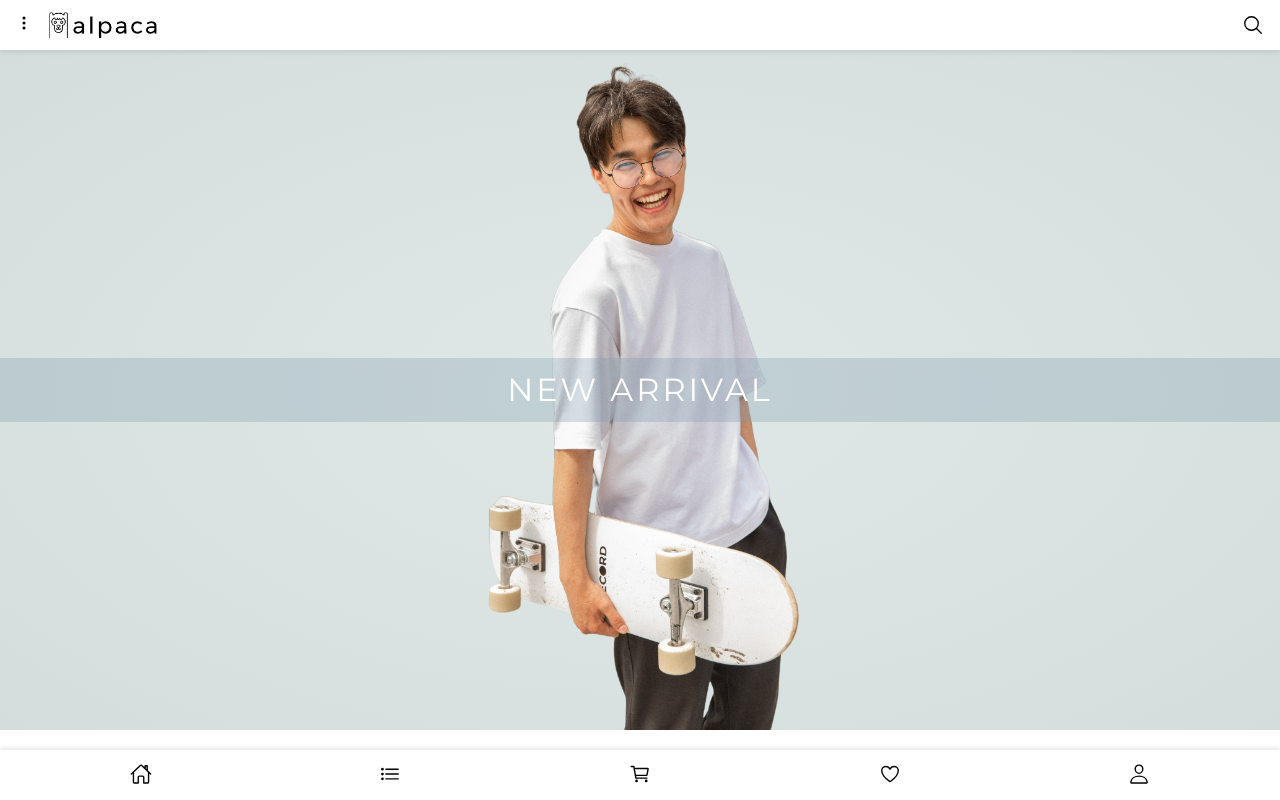
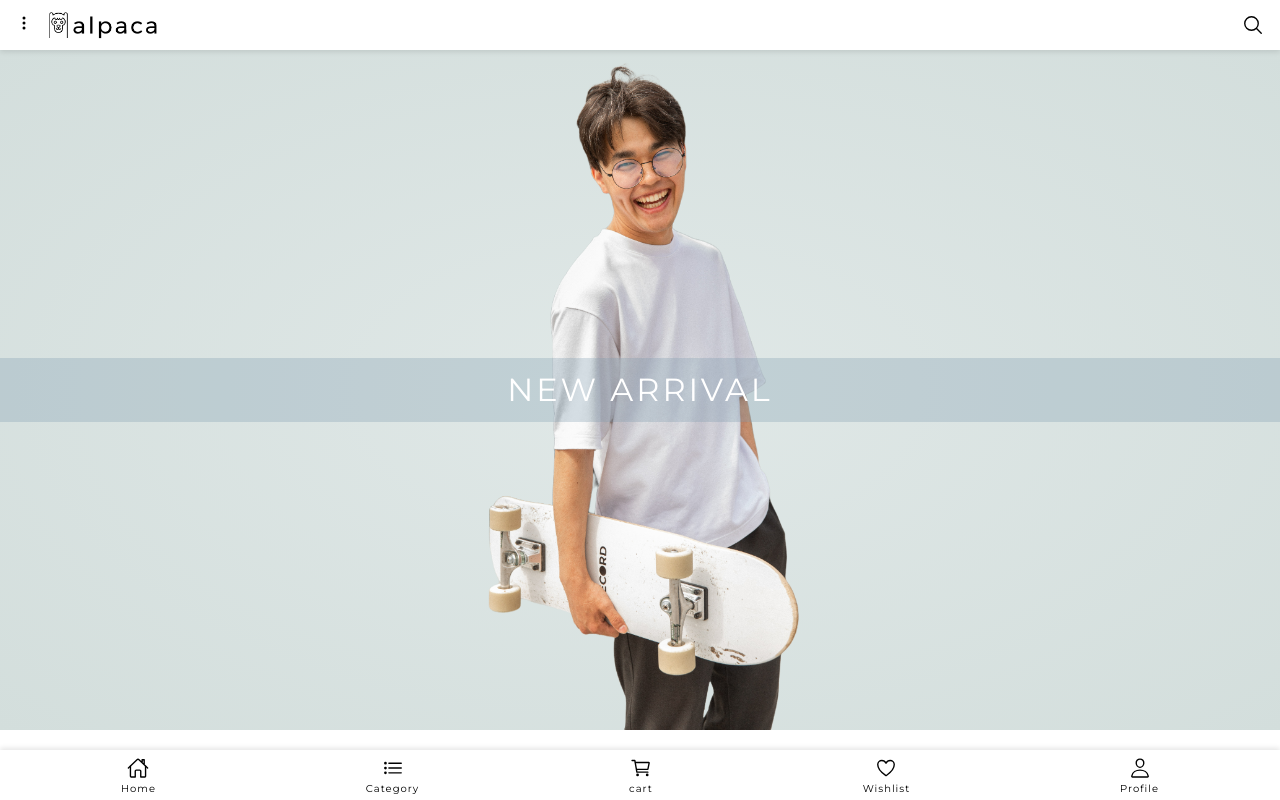
Before and after one commit to aldi-milano/alpaca-store, a React (Create React App) app: page / in a window 1280 px wide. Built offline with nearby package versions, Linux system fonts and the light colour scheme; no server answers.

Commit message:
fixing nav bottom and adding wishlist button

```diff
--- a/package.json
+++ b/package.json
@@ -9,6 +9,7 @@
     "react": "^18.2.0",
     "react-dom": "^18.2.0",
     "react-icons": "^4.4.0",
+    "react-router-dom": "^6.3.0",
     "react-scripts": "5.0.1",
     "sass": "^1.53.0",
     "sass-loader": "^13.0.2",
--- a/src/components/card/Card.js
+++ b/src/components/card/Card.js
@@ -1,10 +1,11 @@
 import React, { useRef, useEffect, useState } from 'react';
-import Wishlist from '../navigation/icon/Wishlist';
-import { IoCartOutline } from 'react-icons/io5';
+import Swal from 'sweetalert2';
+import { IoCartOutline, IoHeartOutline, IoHeart } from 'react-icons/io5';
 import './card.scss';
 
 function SearchItem({ title, price, img, onHandleAddtoCart, id }) {
   const [spans, setSpans] = useState(0);
+  const [active, setActive] = useState(false);
 
   const heightRef = useRef();
 
@@ -18,6 +19,25 @@ function SearchItem({ title, price, img, onHandleAddtoCart, id }) {
     const height = heightRef.current.clientHeight;
     const spans = Math.ceil(height / 10);
     setSpans(spans);
+  }
+
+  function onHandleWishlist() {
+    setActive(!active);
+    const Toast = Swal.mixin({
+      toast: true,
+      position: 'bottom',
+      iconColor: 'white',
+      customClass: {
+        popup: 'colored-toast',
+      },
+      showConfirmButton: false,
+      timer: 1500,
+      // timerProgressBar: true,
+    });
+    Toast.fire({
+      icon: 'success',
+      title: 'Item added to wishlist',
+    });
   }
 
   return (
@@ -39,7 +59,15 @@ function SearchItem({ title, price, img, onHandleAddtoCart, id }) {
               minimumFractionDigits: 0,
             })}
           </p>
-          <Wishlist />
+          <IoHeartOutline
+            className={`icon__wishlist${active ? '--active' : ''}`}
+            onClick={onHandleWishlist}
+          />
+          <IoHeart
+            className={`icon__wishlist${active ? '' : '--active'}`}
+            onClick={onHandleWishlist}
+            style={{ color: 'red' }}
+          />
         </div>
         <p className='card__desc-title'>{title}</p>
         <div
--- a/src/components/card/card.scss
+++ b/src/components/card/card.scss
@@ -1,4 +1,10 @@
 @use '../../scss/utility' as u;
+
+.colored-toast.swal2-icon-success {
+  background-color: #2f9e44 !important;
+  color: #fff;
+  margin-bottom: u.rem(50);
+}
 
 .card {
   display: block;
@@ -73,8 +79,11 @@
   }
 }
 
-.flex {
-  display: flex;
-  justify-content: flex-start;
-  align-items: center;
+.icon__wishlist {
+  font-size: u.rem(22);
+  cursor: pointer;
+
+  &--active {
+    display: none;
+  }
 }
--- a/src/components/navigation/icon/Cart.js
+++ b/src/components/navigation/icon/Cart.js
@@ -4,11 +4,12 @@ import { IoCartOutline } from 'react-icons/io5';
 
 function Cart({ items }) {
   return (
-    <div className='cart'>
+    <div className='cart flex'>
       <IoCartOutline className='nav__icon--cart' />
       <div className={`indicator${items.length > 0 ? '--active' : ''}`}>
         {items.length}
       </div>
+      <p className='nav__title'>cart</p>
     </div>
   );
 }
--- a/src/components/navigation/icon/Category.js
+++ b/src/components/navigation/icon/Category.js
@@ -3,8 +3,9 @@ import { IoListOutline } from 'react-icons/io5';
 
 function Category() {
   return (
-    <div>
+    <div className='flex'>
       <IoListOutline className='nav__icon' />
+      <p className='nav__title'>Category</p>
     </div>
   );
 }
--- a/src/components/navigation/icon/Home.js
+++ b/src/components/navigation/icon/Home.js
@@ -3,8 +3,9 @@ import { IoHomeOutline } from 'react-icons/io5';
 
 function Home() {
   return (
-    <div>
+    <div className='flex'>
       <IoHomeOutline className='nav__icon' />
+      <p className='nav__title'>Home</p>
     </div>
   );
 }
--- a/src/components/navigation/icon/Profile.js
+++ b/src/components/navigation/icon/Profile.js
@@ -4,8 +4,9 @@ import { IoPersonOutline } from 'react-icons/io5';
 
 function Profile() {
   return (
-    <div>
+    <div className='flex'>
       <IoPersonOutline className='nav__icon' />
+      <p className='nav__title'>Profile</p>
     </div>
   );
 }
--- a/src/components/navigation/icon/Wishlist.js
+++ b/src/components/navigation/icon/Wishlist.js
@@ -3,8 +3,9 @@ import { IoHeartOutline } from 'react-icons/io5';
 
 function Wishlist() {
   return (
-    <div>
+    <div className='flex'>
       <IoHeartOutline className='nav__icon' />
+      <p className='nav__title'>Wishlist</p>
     </div>
   );
 }
--- a/src/components/navigation/navigation.scss
+++ b/src/components/navigation/navigation.scss
@@ -15,9 +15,11 @@
   &__icon {
     @include u.icon;
 
+    &--cart {
+      @extend .nav__icon;
+    }
+
     &:hover {
-      // border-bottom: 1px solid #000;
-      padding-bottom: 2px;
       transform: scale(1.2);
     }
   }
@@ -50,3 +52,16 @@
     }
   }
 }
+
+.flex {
+  display: flex;
+  justify-content: center;
+  align-items: center;
+  flex-direction: column;
+  gap: 5px;
+}
+
+.nav__title {
+  font-size: u.rem(10);
+  letter-spacing: 1px;
+}
```
Also changed, not shown: 1 other file (tests, documents, lock files or other folders).
